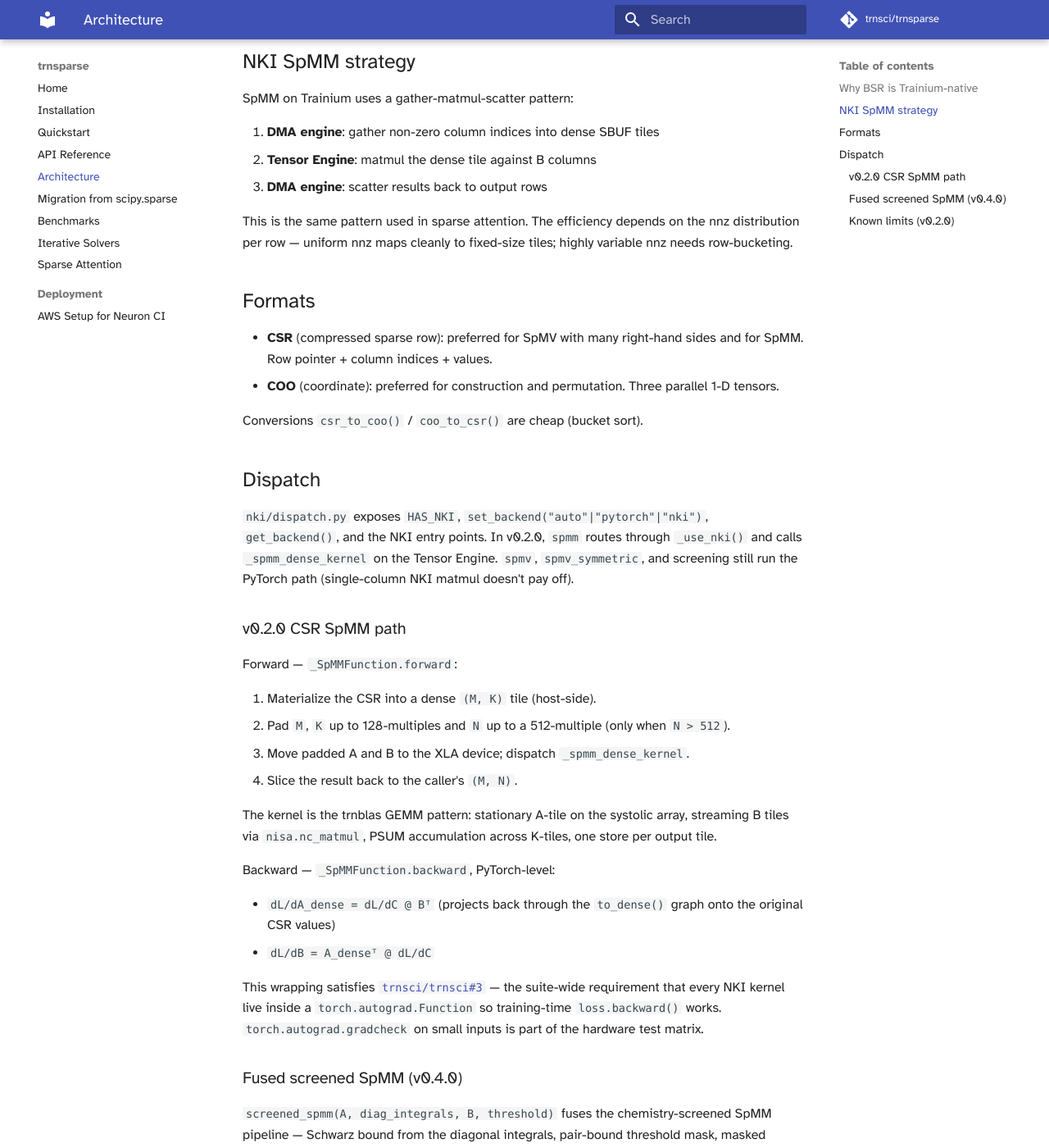
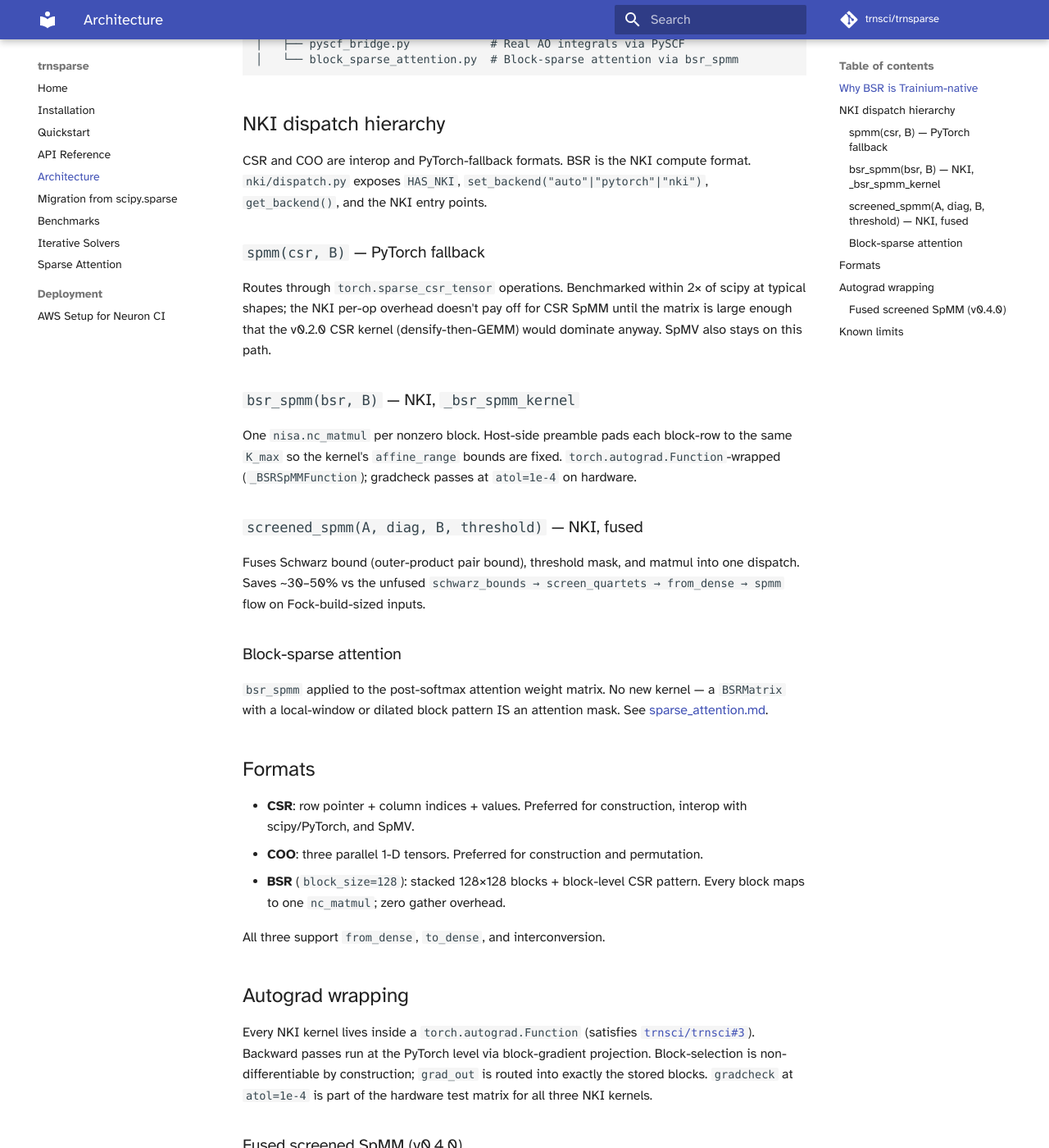
Before and after one commit to trnsci/trnsparse, an MkDocs documentation site: the page built from docs/architecture.md, in a window 1280 px wide and 1400 px high, scrolled down 1004 px. Shown: the whole window at 82% size. Built offline with MkDocs 1.6.1 and Material for MkDocs 9.7.7, drawn with Linux system fonts in a browser that asks for light colours; some web fonts are replaced; comment, search, counter and statistics services are not loaded; some of the changed text lies outside the part shown.

Commit message:
docs: maintenance sweep — sync README, CLAUDE.md, architecture.md to v0.4.2
README: add bsr_spmm, screened_spmm, iterative solvers to ops table;
update current phase to show v0.3.0–v0.4.2 shipped work alongside
still-parked Phase 3–5 issues.

CLAUDE.md: rewrite NKI SpMM Strategy section from v0.2.0/v0.3.0-planned
framing to current dispatch hierarchy (BSR compute path, screened_spmm,
attention application); update file tree and examples list.

docs/architecture.md: update file tree, rewrite NKI strategy section
as dispatch hierarchy (spmm fallback → bsr_spmm → screened_spmm →
attention), add autograd wrapping section, replace "Known limits (v0.2.0)"
with current NKI-capability-gated gaps (#15, #22, #25).

````diff
--- a/docs/architecture.md
+++ b/docs/architecture.md
@@ -34,55 +34,73 @@ See [Benchmarks](benchmarks.md) for numbers that validate this framing.
 trnsparse/
 ├── trnsparse/
 │   ├── __init__.py
-│   ├── formats.py       # CSRMatrix, COOMatrix, conversions, from_dense
-│   ├── ops.py           # spmv, spmm, spmv_symmetric, add, scale, transpose
+│   ├── formats.py       # CSRMatrix, COOMatrix, BSRMatrix, from_dense
+│   ├── ops.py           # spmv, spmm, bsr_spmm, screened_spmm, ...
 │   ├── screening.py     # schwarz_bounds, screen_quartets, density_screen
+│   ├── iterative.py     # cg_bsr, power_iteration_bsr, jacobi_preconditioner_bsr
 │   └── nki/
 │       ├── __init__.py
-│       └── dispatch.py  # Gather-matmul-scatter SpMM kernel
+│       ├── kernels.py   # _bsr_spmm_kernel, _screened_spmm_kernel
+│       └── dispatch.py  # torch.autograd.Function wrappers + routing
 ├── tests/
 ├── examples/
-│   └── sparse_fock.py   # Screened Fock build demo
+│   ├── sparse_fock.py             # Schwarz-screened Fock (3 paths + trnblas)
+│   ├── pyscf_bridge.py            # Real AO integrals via PySCF
+│   └── block_sparse_attention.py  # Block-sparse attention via bsr_spmm
 ```
 
-## NKI SpMM strategy
+## NKI dispatch hierarchy
 
-SpMM on Trainium uses a gather-matmul-scatter pattern:
+CSR and COO are interop and PyTorch-fallback formats. BSR is the NKI
+compute format. `nki/dispatch.py` exposes `HAS_NKI`,
+`set_backend("auto"|"pytorch"|"nki")`, `get_backend()`, and the NKI
+entry points.
 
-1. **DMA engine**: gather non-zero column indices into dense SBUF tiles
-2. **Tensor Engine**: matmul the dense tile against B columns
-3. **DMA engine**: scatter results back to output rows
+### `spmm(csr, B)` — PyTorch fallback
 
-This is the same pattern used in sparse attention. The efficiency depends on the nnz distribution per row — uniform nnz maps cleanly to fixed-size tiles; highly variable nnz needs row-bucketing.
+Routes through `torch.sparse_csr_tensor` operations. Benchmarked within
+2× of scipy at typical shapes; the NKI per-op overhead doesn't pay off
+for CSR SpMM until the matrix is large enough that the v0.2.0 CSR kernel
+(densify-then-GEMM) would dominate anyway. SpMV also stays on this path.
+
+### `bsr_spmm(bsr, B)` — NKI, `_bsr_spmm_kernel`
+
+One `nisa.nc_matmul` per nonzero block. Host-side preamble pads each
+block-row to the same `K_max` so the kernel's `affine_range` bounds are
+fixed. `torch.autograd.Function`-wrapped (`_BSRSpMMFunction`); gradcheck
+passes at `atol=1e-4` on hardware.
+
+### `screened_spmm(A, diag, B, threshold)` — NKI, fused
+
+Fuses Schwarz bound (outer-product pair bound), threshold mask, and
+matmul into one dispatch. Saves ~30–50% vs the unfused
+`schwarz_bounds → screen_quartets → from_dense → spmm` flow on
+Fock-build-sized inputs.
+
+### Block-sparse attention
+
+`bsr_spmm` applied to the post-softmax attention weight matrix. No new
+kernel — a `BSRMatrix` with a local-window or dilated block pattern IS
+an attention mask. See [sparse_attention.md](sparse_attention.md).
 
 ## Formats
 
-- **CSR** (compressed sparse row): preferred for SpMV with many right-hand sides and for SpMM. Row pointer + column indices + values.
-- **COO** (coordinate): preferred for construction and permutation. Three parallel 1-D tensors.
+- **CSR**: row pointer + column indices + values. Preferred for construction,
+  interop with scipy/PyTorch, and SpMV.
+- **COO**: three parallel 1-D tensors. Preferred for construction and permutation.
+- **BSR** (`block_size=128`): stacked 128×128 blocks + block-level CSR pattern.
+  Every block maps to one `nc_matmul`; zero gather overhead.
 
-Conversions `csr_to_coo()` / `coo_to_csr()` are cheap (bucket sort).
+All three support `from_dense`, `to_dense`, and interconversion.
 
-## Dispatch
+## Autograd wrapping
 
-`nki/dispatch.py` exposes `HAS_NKI`, `set_backend("auto"|"pytorch"|"nki")`, `get_backend()`, and the NKI entry points. In v0.2.0, `spmm` routes through `_use_nki()` and calls `_spmm_dense_kernel` on the Tensor Engine. `spmv`, `spmv_symmetric`, and screening still run the PyTorch path (single-column NKI matmul doesn't pay off).
-
-### v0.2.0 CSR SpMM path
-
-Forward — `_SpMMFunction.forward`:
-
-1. Materialize the CSR into a dense `(M, K)` tile (host-side).
-2. Pad `M`, `K` up to 128-multiples and `N` up to a 512-multiple (only when `N > 512`).
-3. Move padded A and B to the XLA device; dispatch `_spmm_dense_kernel`.
-4. Slice the result back to the caller's `(M, N)`.
-
-The kernel is the trnblas GEMM pattern: stationary A-tile on the systolic array, streaming B tiles via `nisa.nc_matmul`, PSUM accumulation across K-tiles, one store per output tile.
-
-Backward — `_SpMMFunction.backward`, PyTorch-level:
-
-- `dL/dA_dense = dL/dC @ Bᵀ` (projects back through the `to_dense()` graph onto the original CSR values)
-- `dL/dB = A_denseᵀ @ dL/dC`
-
-This wrapping satisfies [`trnsci/trnsci#3`](https://github.com/trnsci/trnsci/issues/3) — the suite-wide requirement that every NKI kernel live inside a `torch.autograd.Function` so training-time `loss.backward()` works. `torch.autograd.gradcheck` on small inputs is part of the hardware test matrix.
+Every NKI kernel lives inside a `torch.autograd.Function` (satisfies
+[`trnsci/trnsci#3`](https://github.com/trnsci/trnsci/issues/3)).
+Backward passes run at the PyTorch level via block-gradient projection.
+Block-selection is non-differentiable by construction; `grad_out` is
+routed into exactly the stored blocks. `gradcheck` at `atol=1e-4` is
+part of the hardware test matrix for all three NKI kernels.
 
 ### Fused screened SpMM (v0.4.0)
 
@@ -103,7 +121,10 @@ Restricted to square A (`M == K`) with 1-D `diag_integrals` in v0.4.0
 — the common Fock-build case. Rectangular / asymmetric-bounds
 extension is a follow-up if asked for.
 
-### Known limits (v0.2.0)
+## Known limits
 
-- **No sparsity exploitation.** Materialize-then-GEMM pays the full `M × K` cost. Row-bucketing is the v0.3.0 ([#15](https://github.com/trnsci/trnsparse/issues/15)) Phase 3 story. See [Benchmarks](benchmarks.md) for where NKI sits today vs scipy / torch.sparse.
-- **SpMV stays PyTorch.** A single output column on the Tensor Engine doesn't justify the compile + dispatch overhead.
+- **Row-bucketing CSR** ([#15](https://github.com/trnsci/trnsparse/issues/15)) — parked. Requires NKI indirect-DMA gather (not exposed as of NKI 0.3.0). The CSR PyTorch fallback is within 2× of scipy; that's the current story.
+- **Fused tile-level attention scores** ([#25](https://github.com/trnsci/trnsparse/issues/25)) — parked on the same primitive. The current example materializes the full `(seq_len, seq_len)` score matrix before masking.
+- **Fused CG/power-iteration kernel** ([#22](https://github.com/trnsci/trnsparse/issues/22)) — parked on `nl.affine_range` lacking `break` and iteration-carried scalar state.
+- **Multi-chip sharded BSR** ([#16](https://github.com/trnsci/trnsparse/issues/16)) — gated on suite-level multi-chip collectives.
+- **SpMV stays PyTorch.** Single output column on the Tensor Engine doesn't amortize compile + dispatch overhead.
````
Also changed, not shown: CLAUDE.md (+23 -22 lines), README.md (+17 -7 lines).
